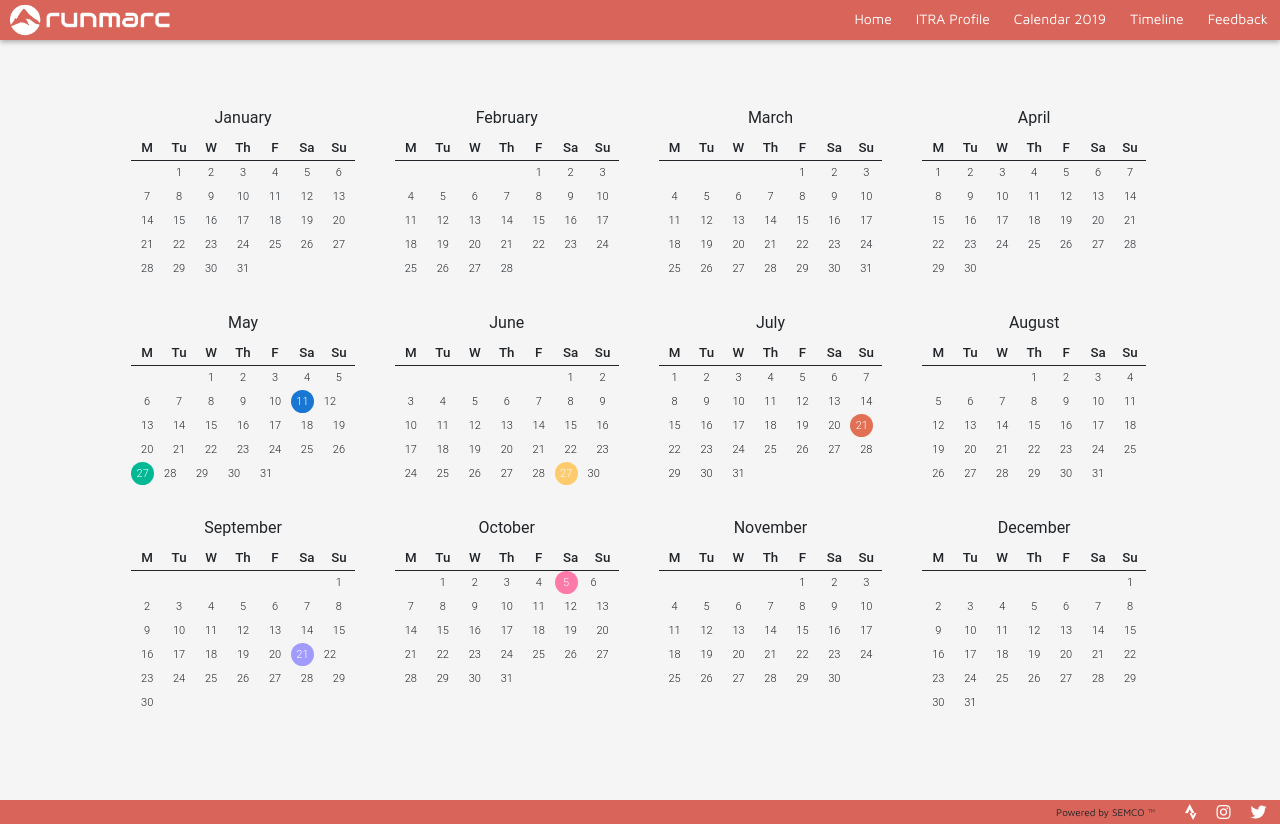
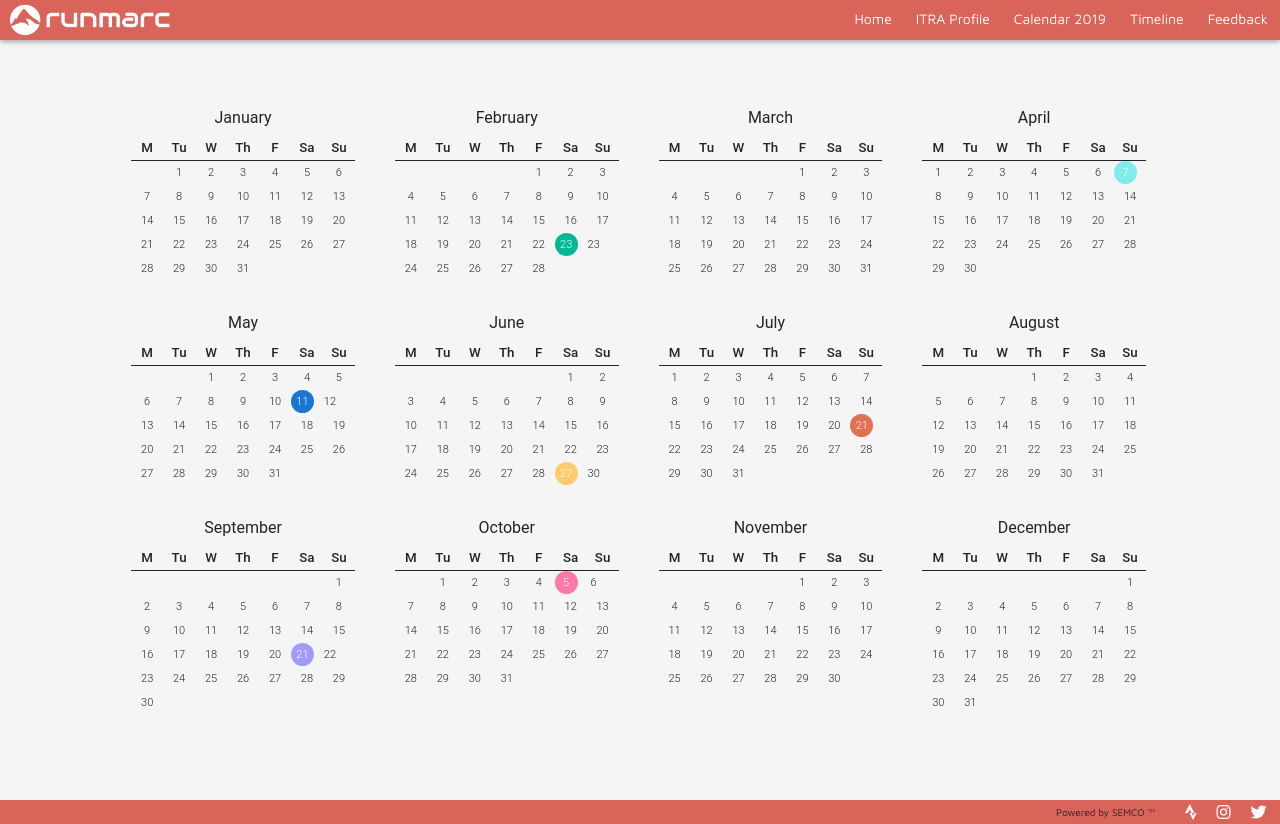
Before and after one commit to m4rc3iro/runmarc, an Angular app: page /upcoming in a window 1280 px wide. Built offline with nearby package versions, Linux system fonts and the light colour scheme.

Commit message:
calendar update with latest race events

```diff
--- a/src/app/upcoming/upcoming.component.html
+++ b/src/app/upcoming/upcoming.component.html
@@ -95,6 +95,7 @@
             <div class="calendar-day">20</div>
             <div class="calendar-day">21</div>
             <div class="calendar-day">22</div>
+            <div class="calendar-day event color2" [ngbTooltip]="tipContent" #t2="ngbTooltip" (mouseover)="toggleWithGreeting(t2, 'Jokertrail 50k', 'Germany')">23</div>
             <div class="calendar-day">23</div>
             <div class="calendar-day">24</div>
             <div class="calendar-day">25</div>
@@ -179,7 +180,7 @@
             <div class="calendar-day">4</div>
             <div class="calendar-day">5</div>
             <div class="calendar-day">6</div>
-            <div class="calendar-day">7</div>
+            <div class="calendar-day event color5" [ngbTooltip]="tipContent" #t8="ngbTooltip" (mouseover)="toggleWithGreeting(t8, 'SAS Heidelberg Halb Marathon', 'Germany')">7</div>
             <div class="calendar-day">8</div>
             <div class="calendar-day">9</div>
             <div class="calendar-day">10</div>
@@ -253,7 +254,7 @@
             <div class="calendar-day">24</div>
             <div class="calendar-day">25</div>
             <div class="calendar-day">26</div>
-            <div class="calendar-day event color2" [ngbTooltip]="tipContent" #t2="ngbTooltip" (mouseover)="toggleWithGreeting(t2, 'Zegama Aizkorri', 'Spain')">27</div>
+            <div class="calendar-day">27</div>
             <div class="calendar-day">28</div>
             <div class="calendar-day">29</div>
             <div class="calendar-day">30</div>
```
